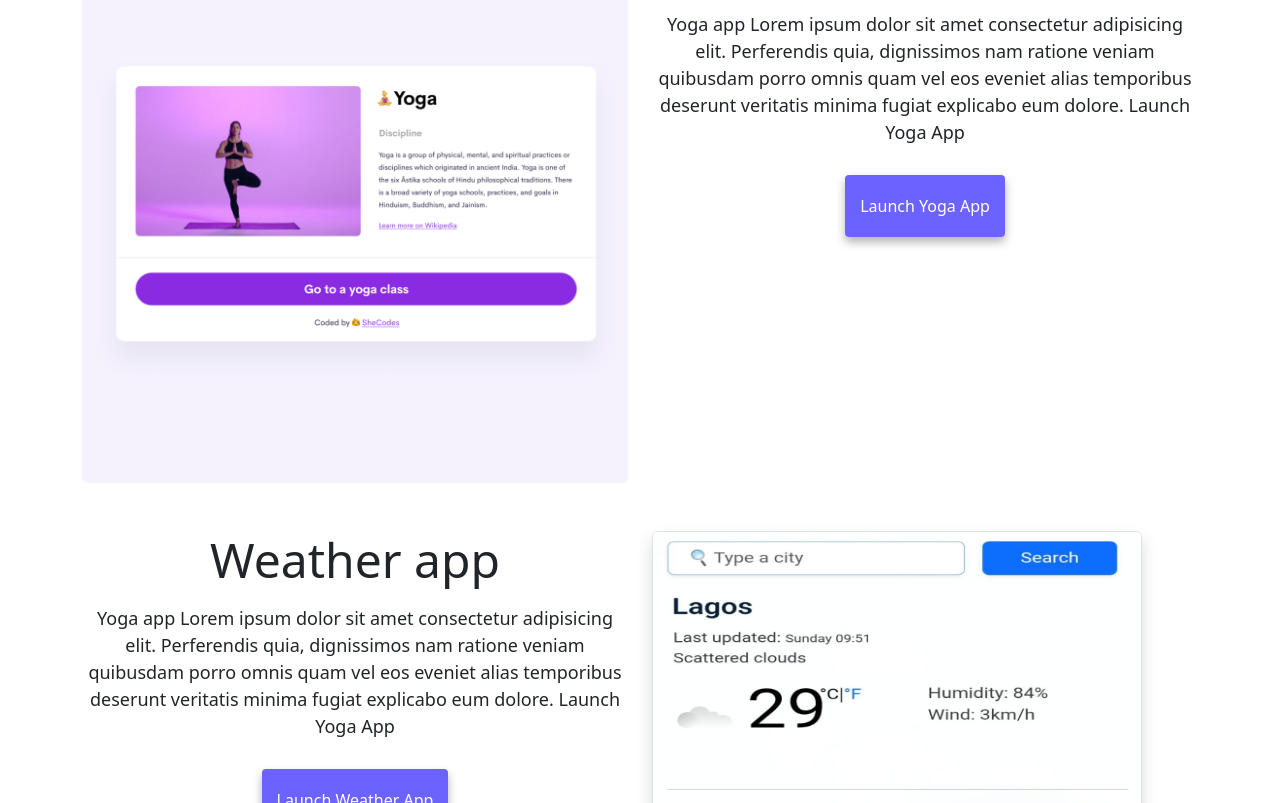
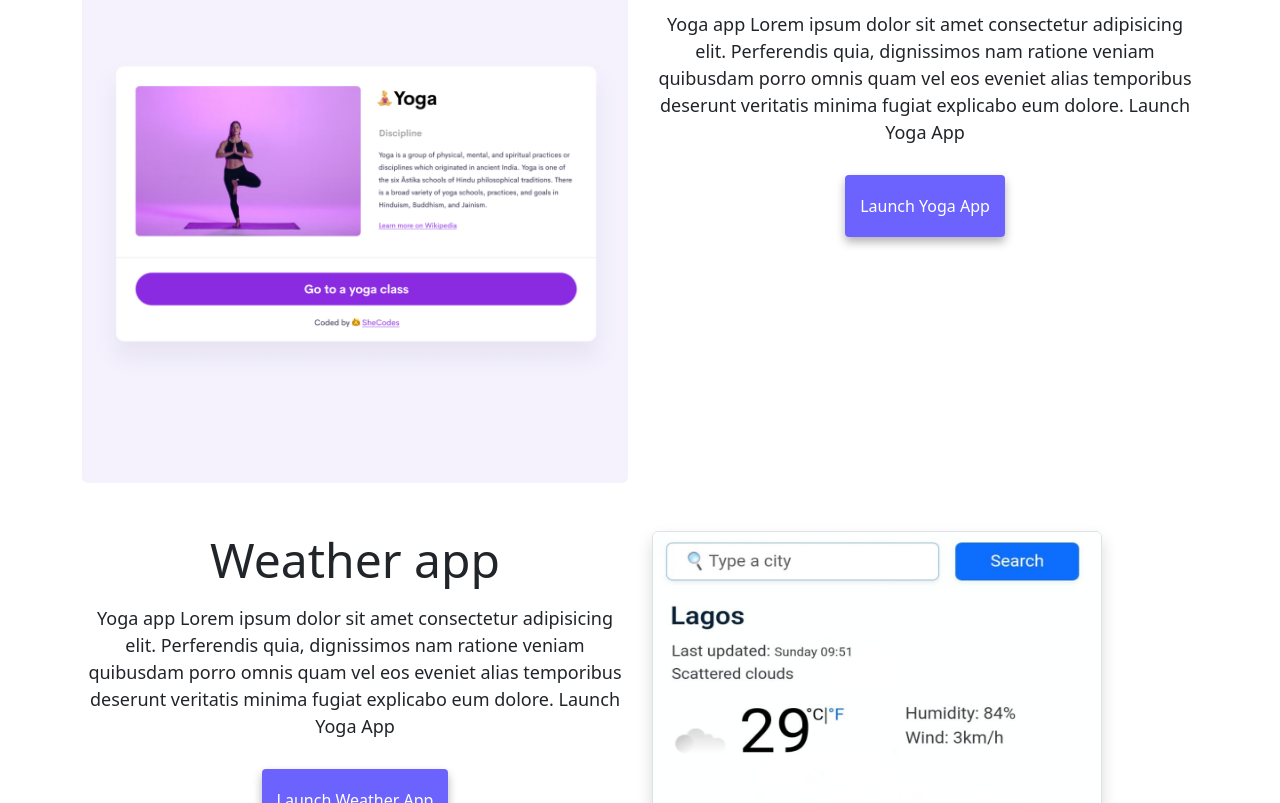
Before and after one commit to Omouwho/My-Portfolio, a plain HTML site: page index.html in a window 1280 px wide. Shown: the part 497-1300 px from the top of the page. Drawn offline with nearby package versions, Linux system fonts and the light colour scheme.

Commit message:
changed the height of my weather image

```diff
--- a/assets/css/style.css
+++ b/assets/css/style.css
@@ -90,8 +90,8 @@ p {
 }
 
 .weathertt{
-    height: 400px;
-    width: 490px;
+    height: 450px;
+    width: 450px;
 }
 
 
```
